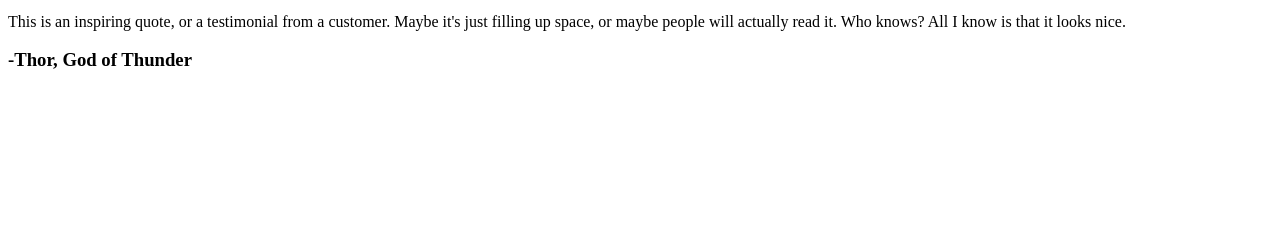
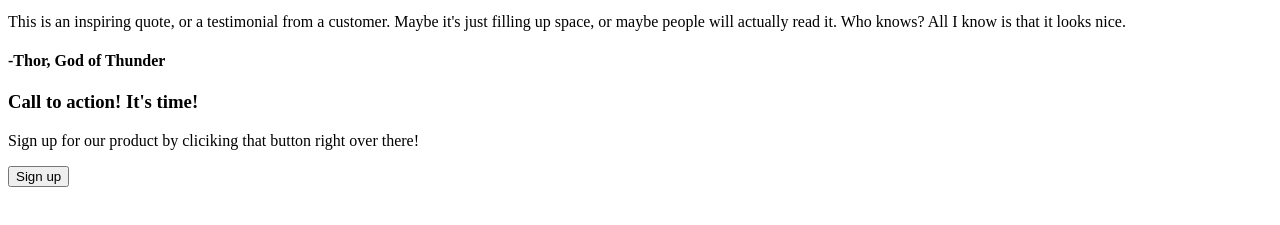
Before and after one commit to Schmoodled/my-first-website, a plain HTML site: page index.html in a window 1280 px wide. Shown: the part 575-800 px from the top of the page. Drawn offline with Linux system fonts and the light colour scheme.

Commit message:
Add content for section 4

```diff
--- a/index.html
+++ b/index.html
@@ -56,7 +56,16 @@
         <div class="container">
             <p>This is an inspiring quote, or a testimonial from a customer. Maybe it's just filling up space, or maybe people will actually read it. Who knows? All I know is that it looks nice.
             </p>
-            <h3>-Thor, God of Thunder</h3>
+            <h4>-Thor, God of Thunder</h4>
+        </div>
+
+        <!-- content for section four -->
+        <div class="container">
+            <div class="card">
+                <h3><strong>Call to action! It's time!</strong></h3>
+                <p>Sign up for our product by cliciking that button right over there!</p>
+                <button>Sign up</button>
+            </div>
         </div>
 
     </body>
```
